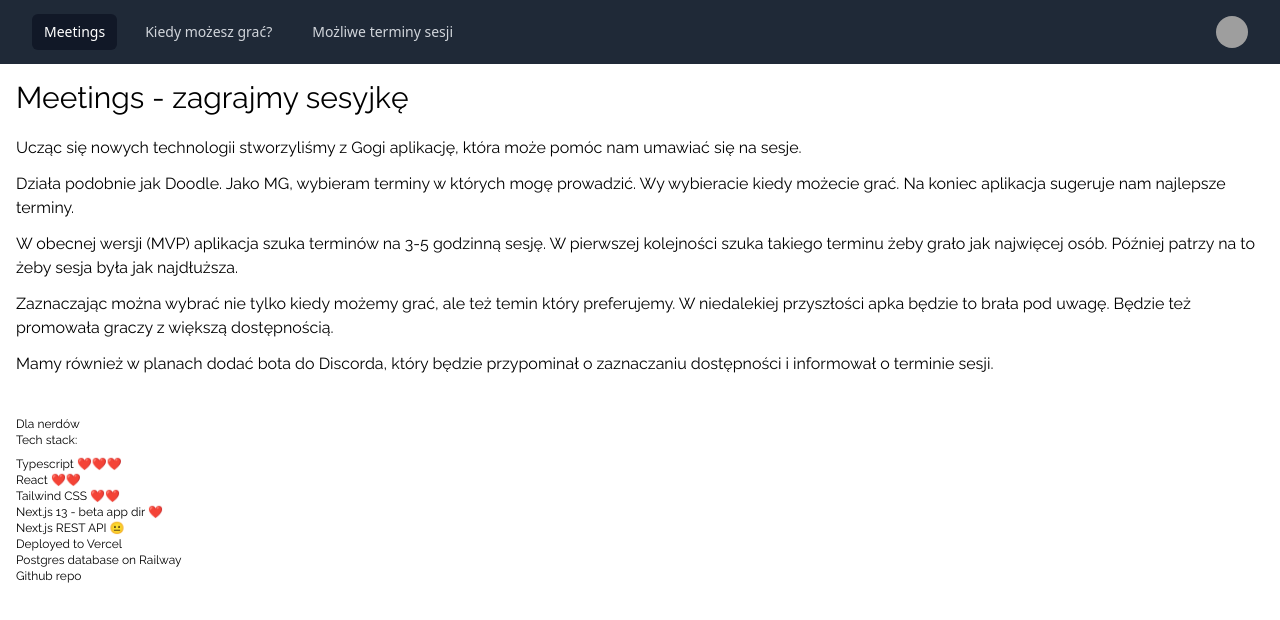
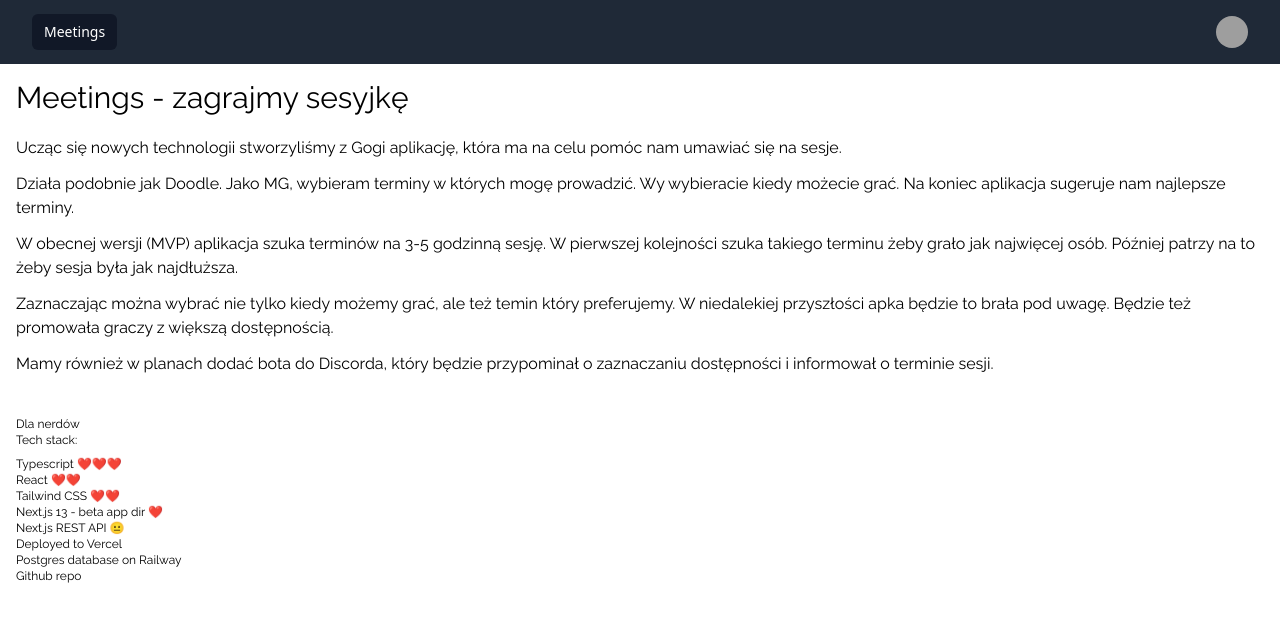
Before and after one commit to fantasygame/meetings, a Next.js app: page / in a window 1280 px wide. Shown: the top 620 px of the page. Built offline with nearby package versions, Linux system fonts and the light colour scheme; no server answers; grey boxes are pictures that could not be loaded.

Commit message:
Hide navigation items

```diff
--- a/app/Navbar.tsx
+++ b/app/Navbar.tsx
@@ -1,12 +1,14 @@
 'use client'
 
 import Login from '@/app/Login';
+import { useSession } from 'next-auth/react';
 import Link from 'next/link';
 import { useState } from 'react';
 
 export default function Navbar() {
   const [isMenuOpen, setIsMenuOpen] = useState(false);
-  const [isProfileOpen, setIsProfileOpen] = useState(false);
+
+  const { data: session } = useSession()
 
   const handleHamburgerClick = () => {
     setIsMenuOpen(!isMenuOpen)
@@ -32,9 +34,9 @@ export default function Navbar() {
               <div className="flex space-x-4">
                 <Link href="/" className="bg-gray-900 text-white px-3 py-2 rounded-md text-sm font-medium" aria-current="page">Meetings</Link>
 
-                <Link href="meeting" className="text-gray-300 hover:bg-gray-700 hover:text-white px-3 py-2 rounded-md text-sm font-medium">Kiedy możesz grać?</Link>
+                {session && <Link href="meeting" className="text-gray-300 hover:bg-gray-700 hover:text-white px-3 py-2 rounded-md text-sm font-medium">Kiedy możesz grać?</Link>}
 
-                <Link href="meeting/result" className="text-gray-300 hover:bg-gray-700 hover:text-white px-3 py-2 rounded-md text-sm font-medium">Możliwe terminy sesji</Link>
+                {session && <Link href="meeting/result" className="text-gray-300 hover:bg-gray-700 hover:text-white px-3 py-2 rounded-md text-sm font-medium">Możliwe terminy sesji</Link>}
               </div>
             </div>
           </div>
@@ -46,9 +48,9 @@ export default function Navbar() {
         <div className="space-y-1 px-2 pt-2 pb-3">
           <Link href="/" className="bg-gray-900 text-white block px-3 py-2 rounded-md text-base font-medium" aria-current="page">Meetings</Link>
 
-          <Link href="meeting" className="text-gray-300 hover:bg-gray-700 hover:text-white block px-3 py-2 rounded-md text-base font-medium">Kiedy możesz grać?</Link>
+          {session && <Link href="meeting" className="text-gray-300 hover:bg-gray-700 hover:text-white block px-3 py-2 rounded-md text-base font-medium">Kiedy możesz grać?</Link>}
 
-          <Link href="meeting/result" className="text-gray-300 hover:bg-gray-700 hover:text-white block px-3 py-2 rounded-md text-base font-medium">Możliwe terminy sesji</Link>
+          {session && <Link href="meeting/result" className="text-gray-300 hover:bg-gray-700 hover:text-white block px-3 py-2 rounded-md text-base font-medium">Możliwe terminy sesji</Link>}
         </div>
       </div>)}
     </nav>
--- a/app/page.tsx
+++ b/app/page.tsx
@@ -11,7 +11,7 @@ export default function Home() {
         <h1 className="text-3xl">Meetings - zagrajmy sesyjkę</h1>
         <div className='my-5'>
           <div className='my-3'>
-            Ucząc się nowych technologii stworzyliśmy z Gogi aplikację, która może pomóc nam umawiać się na sesje.
+            Ucząc się nowych technologii stworzyliśmy z Gogi aplikację, która ma na celu pomóc nam umawiać się na sesje.
           </div>
           <div className='my-3'>
             Działa podobnie jak Doodle. Jako MG, wybieram terminy w których mogę prowadzić. Wy wybieracie kiedy możecie grać. Na koniec aplikacja sugeruje nam najlepsze terminy.
```
